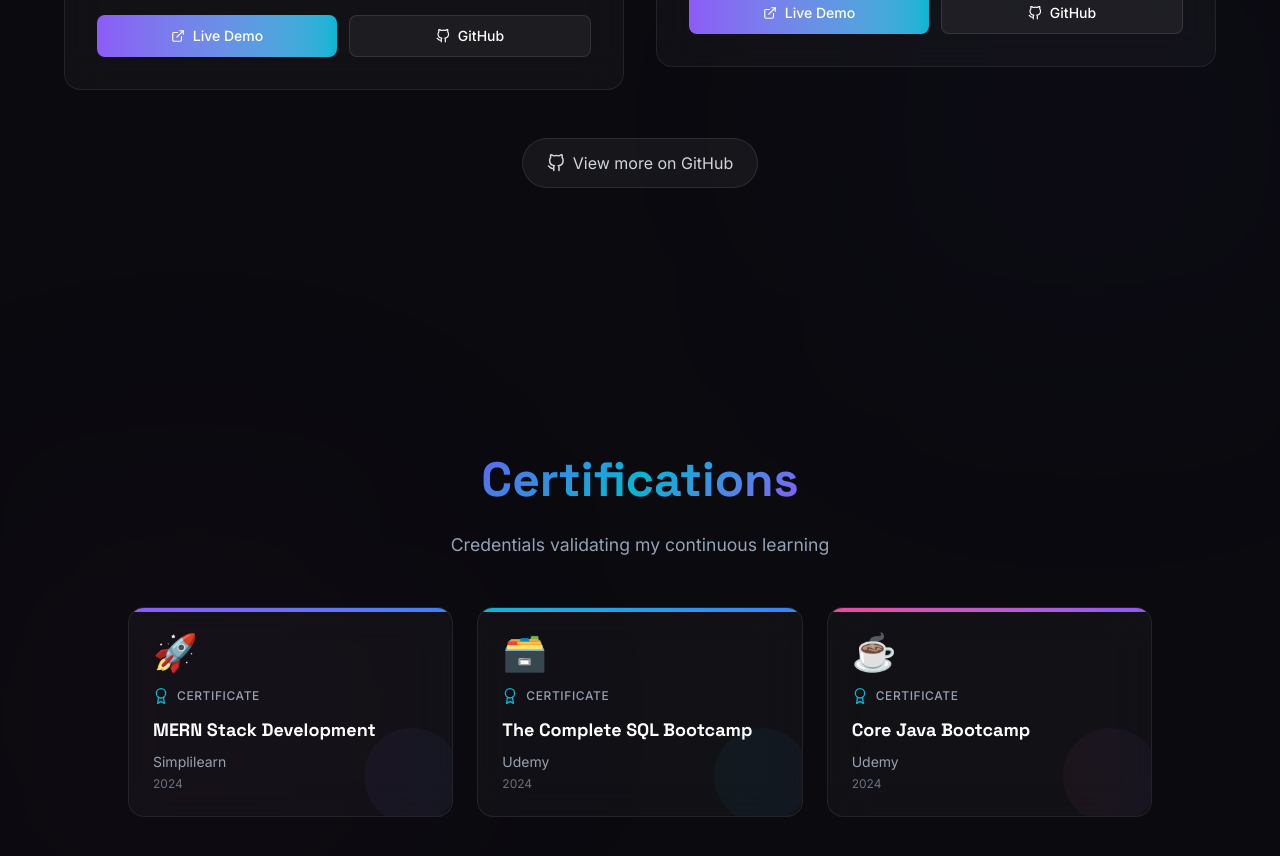
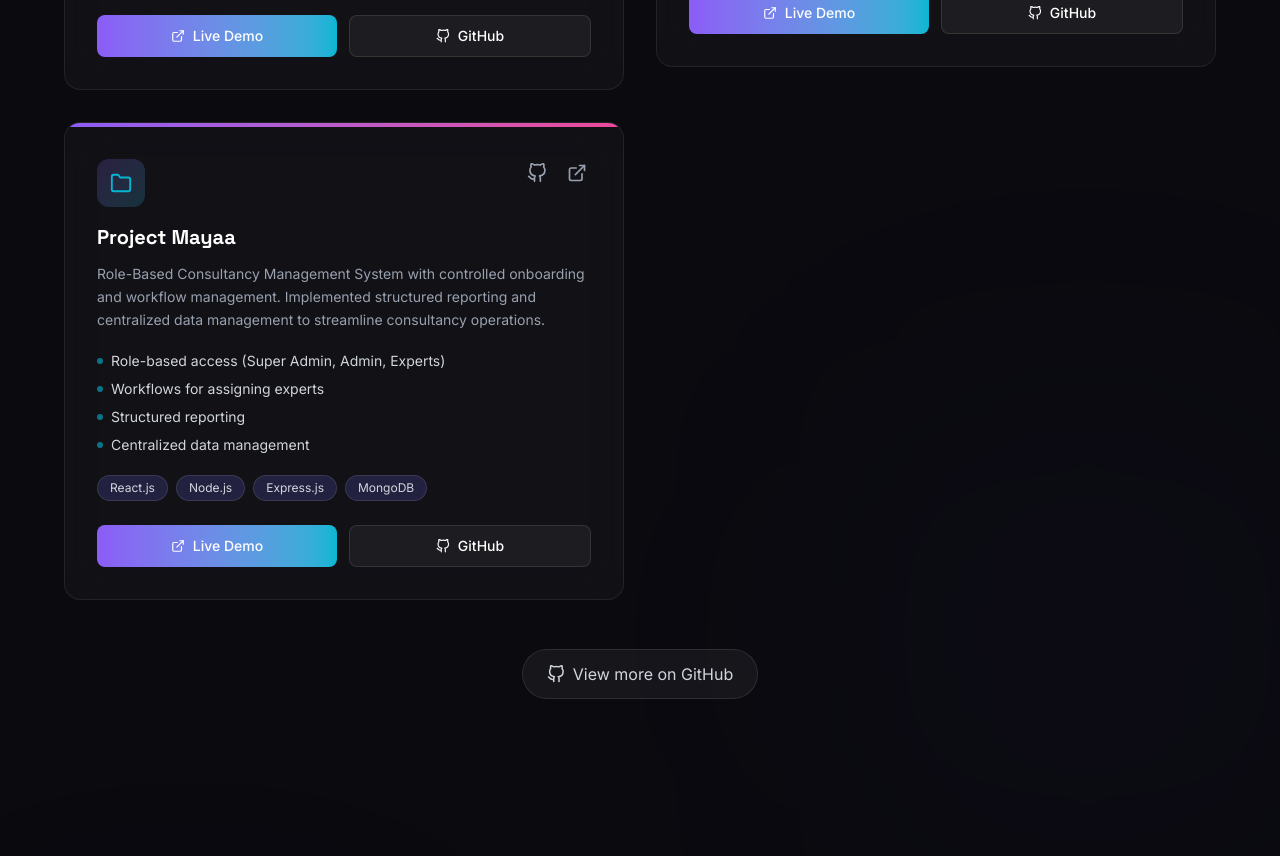
Before and after one commit to aveenashkumar68/Aveeenash-Kumar, a React (Vite) app: page / in a window 1280 px wide. Shown: the part 4880-5736 px from the top of the page. Built offline with nearby package versions, Linux system fonts and the light colour scheme.

Commit message:
project added

```diff
--- a/src/components/Projects.jsx
+++ b/src/components/Projects.jsx
@@ -33,6 +33,21 @@ const projects = [
       'Deployed on Vercel & Render',
     ],
     color: 'from-neon-cyan to-neon-blue',
+  },
+  {
+    title: 'Project Mayaa',
+    description:
+      'Role-Based Consultancy Management System with controlled onboarding and workflow management. Implemented structured reporting and centralized data management to streamline consultancy operations.',
+    tech: ['React.js', 'Node.js', 'Express.js', 'MongoDB'],
+    github: '#',
+    live: '#',
+    highlights: [
+      'Role-based access (Super Admin, Admin, Experts)',
+      'Workflows for assigning experts',
+      'Structured reporting',
+      'Centralized data management',
+    ],
+    color: 'from-neon-purple to-neon-pink',
   },
 ]
 
```
